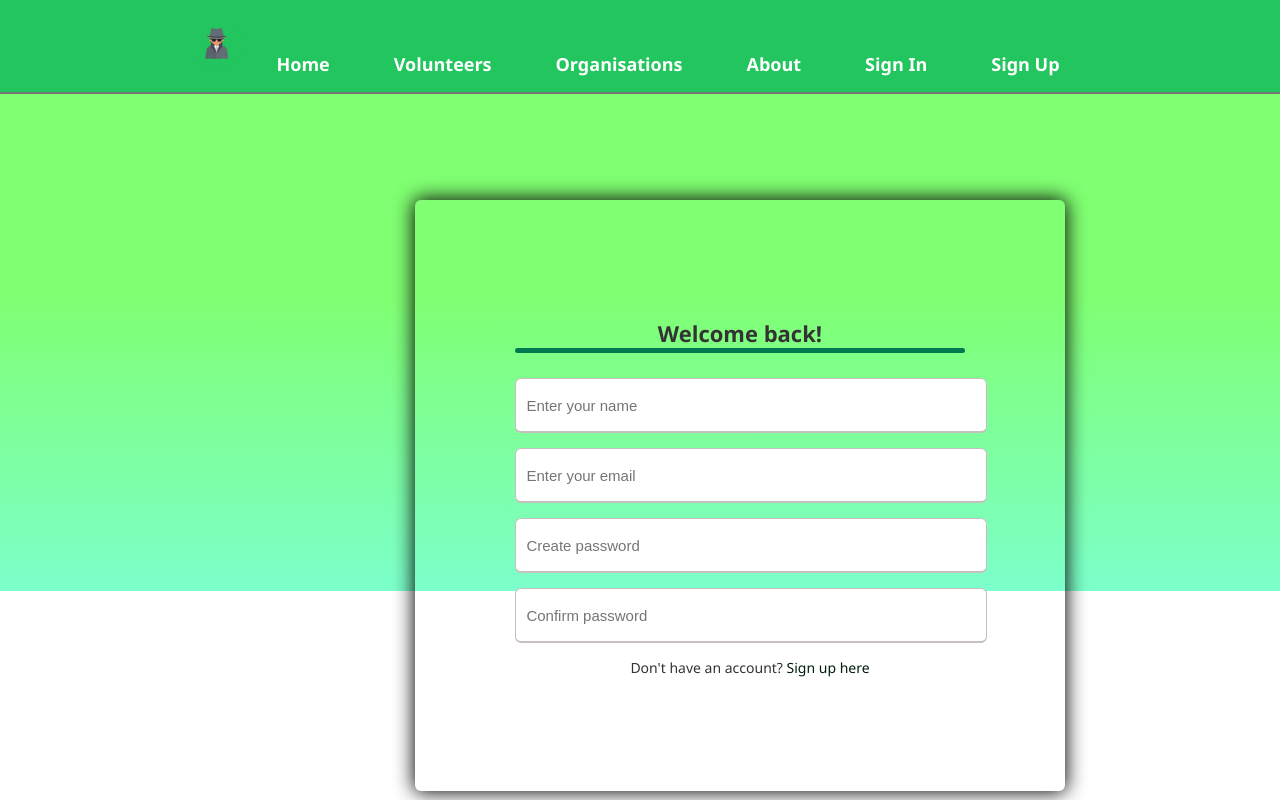
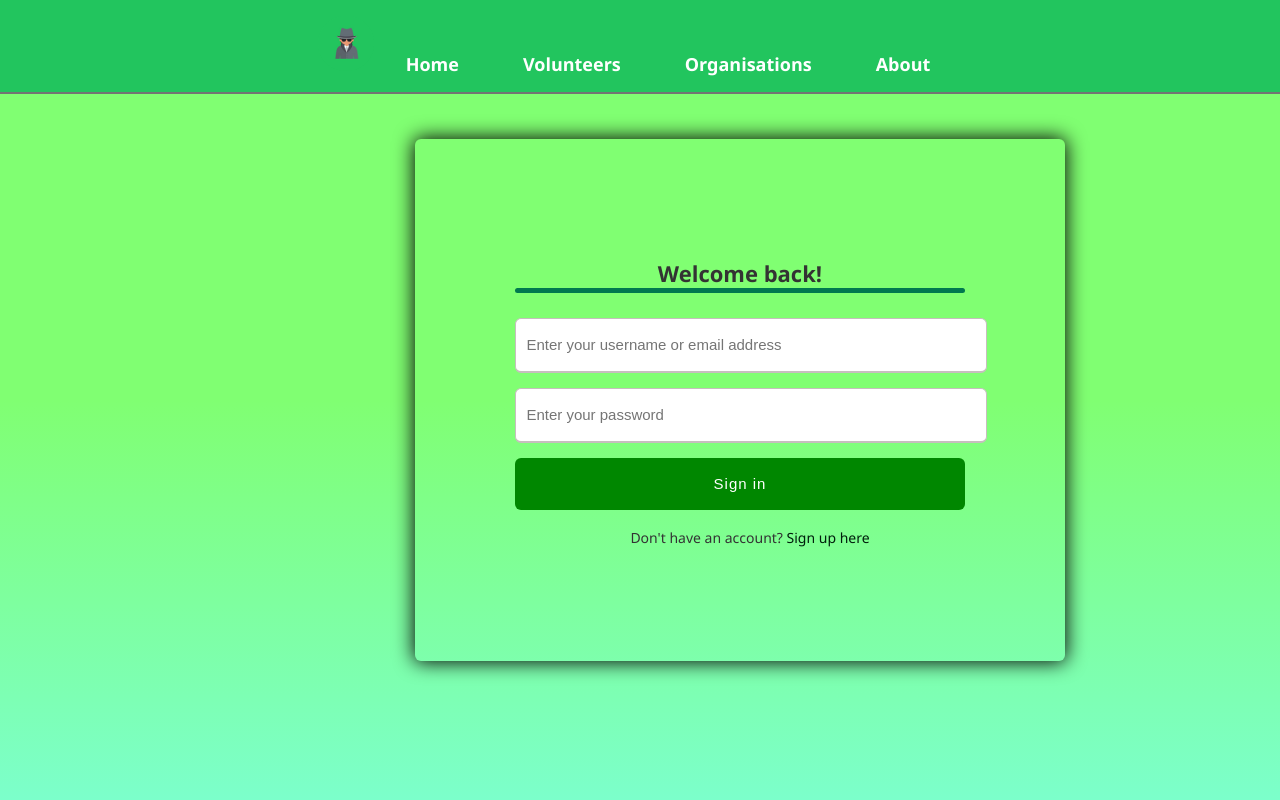
Before and after one commit to gnawd/Fortify, a React (Create React App) app in the folder Front-end/fortify/: page /signin in a window 1280 px wide. Built offline with nearby package versions, Linux system fonts and the light colour scheme.

Commit message:
Finished testing the sign up and sign in page. I am now adding a link from the homepage to the sign in and sign up pages.

```diff
--- a/Front-end/fortify/src/App.css
+++ b/Front-end/fortify/src/App.css
@@ -45,8 +45,8 @@ nav a:active {
   display: flex;
   justify-content: center;
   align-items: center;
+  min-height: 100vh;
   background-image: linear-gradient(#80FF72 50%, #7CFFCB);
-  height: 100%;
 }
 
 .center {
@@ -65,7 +65,6 @@ h2 {
   max-width: 500px;
   width: 100%;
   padding: 100px;
-  top: 200px;
   border-radius: 6px;
   box-shadow: 0 0 20px 1px rgb(0, 0, 0);
 }
--- a/Front-end/fortify/src/NavBar.js
+++ b/Front-end/fortify/src/NavBar.js
@@ -18,12 +18,6 @@ const NavBar = () => {
         <li>
           <Link to="/about">About</Link>
         </li>
-        <li>
-          <Link to="/signin">Sign In</Link>
-        </li>
-        <li>
-          <Link to="/signup">Sign Up</Link>
-        </li>
       </ul>
     </nav>
   )
--- a/Front-end/fortify/src/pages/HomePage.js
+++ b/Front-end/fortify/src/pages/HomePage.js
@@ -1,4 +1,7 @@
 const HomePage = () => {
-  return <h1>this is the Home Page. Test</h1>
+  return <div>
+    <h1>This is a Home Page!</h1>
+
+  </div>
 }
 export default HomePage
--- a/Front-end/fortify/src/pages/SigninPage.js
+++ b/Front-end/fortify/src/pages/SigninPage.js
@@ -4,20 +4,17 @@ const SignInPage = () => {
   <h2>Welcome back!</h2>
   <form action="#">
     <div class="input-box">
-      <input type="text" placeholder="Enter your name" required />
+      <input type="text" placeholder="Enter your username or email address" required />
     </div>
 
     <div class="input-box">
-      <input type="text" placeholder="Enter your email" required />
+      <input type="text" placeholder="Enter your password" required />
     </div>
 
-    <div class="input-box">
-      <input type="password" placeholder="Create password" required />
-    </div>
+    <div class="input-box button">
+        <input type="Submit" value="Sign in" />
+      </div>
 
-    <div class="input-box">
-      <input type="password" placeholder="Confirm password" required />
-    </div>
     <div class="text">
       <h3>Don't have an account? <a href="">Sign up here</a></h3>
     </div>
```
